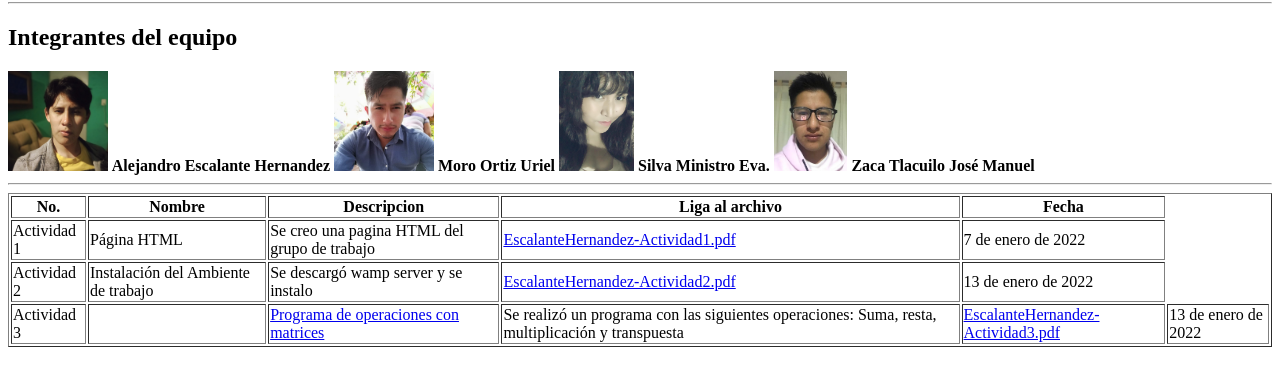
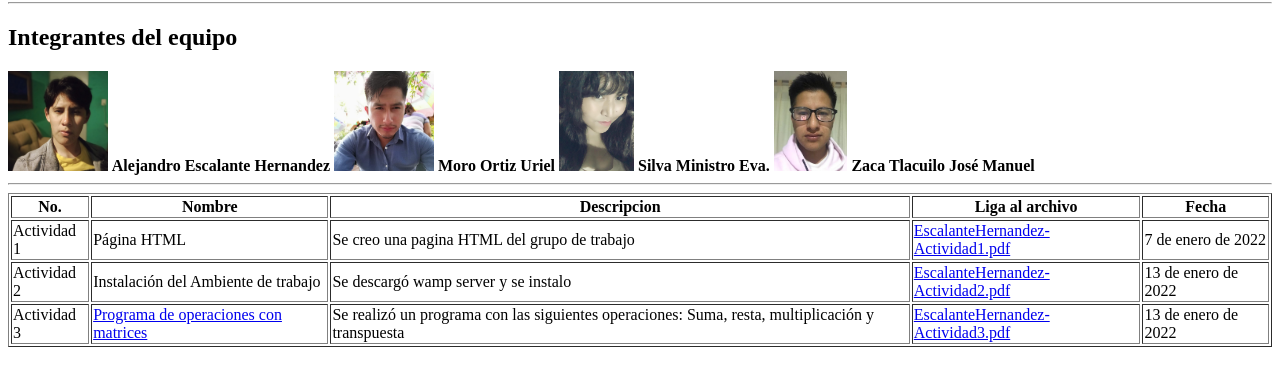
Before and after one commit to EskerOn/EskerOn.github.io, a plain HTML site: page AplicacionesWeb/AplicacionesWeb.html in a window 1280 px wide. Shown: the part 78-464 px from the top of the page. Drawn offline with Linux system fonts and the light colour scheme.

Commit message:
error de tabla corregido

```diff
--- a/AplicacionesWeb/AplicacionesWeb.html
+++ b/AplicacionesWeb/AplicacionesWeb.html
@@ -54,7 +54,7 @@
             </tr>
             <tr>
                 <td>Actividad 3</td>
-                <td></td> <td><a href="actividad3/form.php">Programa de operaciones con matrices</a></td>
+                <td><a href="actividad3/form.php">Programa de operaciones con matrices</a></td>
                 <td>Se realizó un programa con las siguientes operaciones: Suma, resta, multiplicación y transpuesta</td>
                 <td><a href="res/pdf/EscalanteHernandez-Actividad3.pdf">EscalanteHernandez-Actividad3.pdf</a></td>
                 <td>13 de enero de 2022</td>
```
